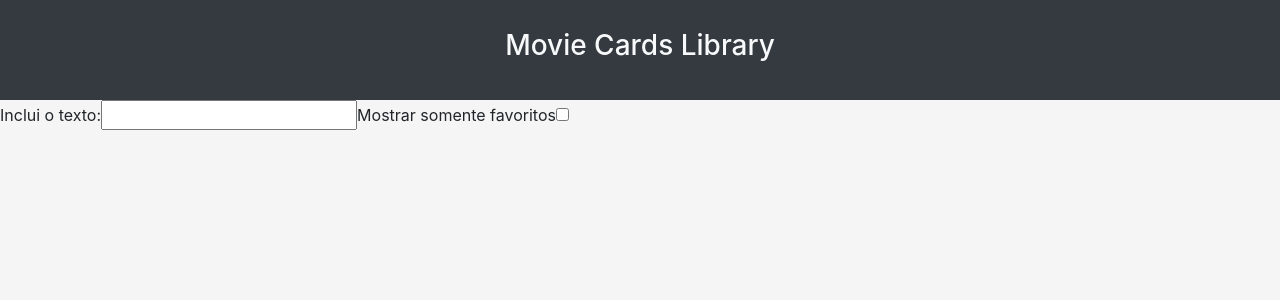
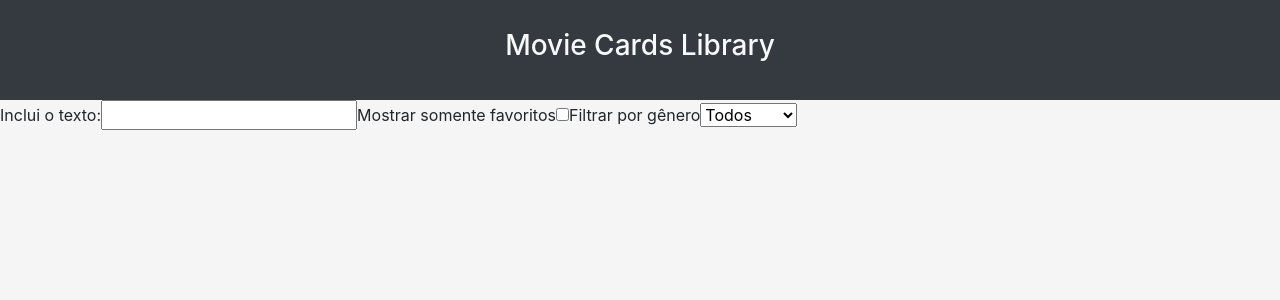
Before and after one commit to flpnascto/movie-card-library-stateful, a React (Create React App) app: page / in a window 1280 px wide. Shown: the top 300 px of the page. Built offline with nearby package versions, Linux system fonts and the light colour scheme.

Commit message:
Adicionando um select ao componente SearchBar.

```diff
--- a/src/components/SearchBar.jsx
+++ b/src/components/SearchBar.jsx
@@ -37,6 +37,21 @@ class SearchBar extends React.Component {
               onChange={onBookmarkedChange}
             />
           </label>
+
+          <label data-testid="select-input-label" htmlFor="select-input">Filtrar por gênero</label>
+          <select
+            data-testid="select-input"
+            id="select-input"
+            value={selectedGenre}
+            onChange={onSelectedGenreChange}
+          >
+            <option data-testid="select-option" value="">Todos</option>
+            <option data-testid="select-option" value="action">Ação</option>
+            <option data-testid="select-option" value="comedy">Comédia</option>
+            <option data-testid="select-option" value="thriller">Suspense</option>
+
+          </select>
+
         </form>
       </div>
     );
```
